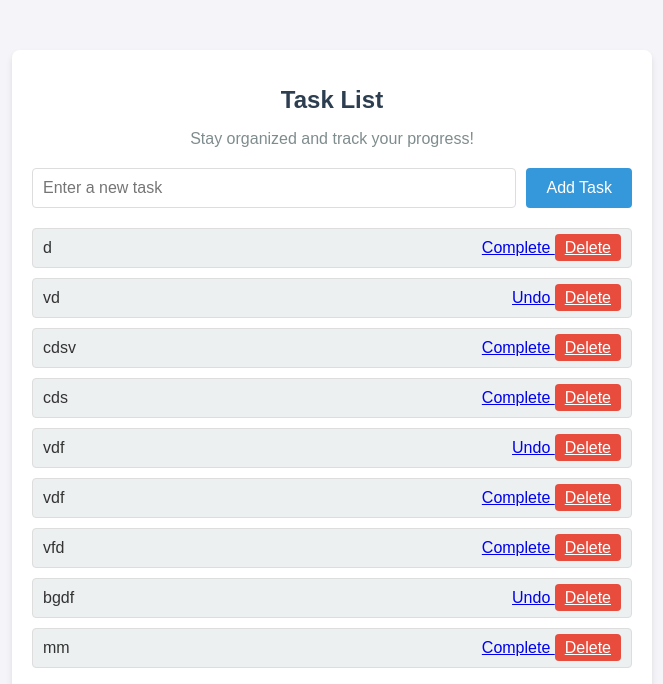
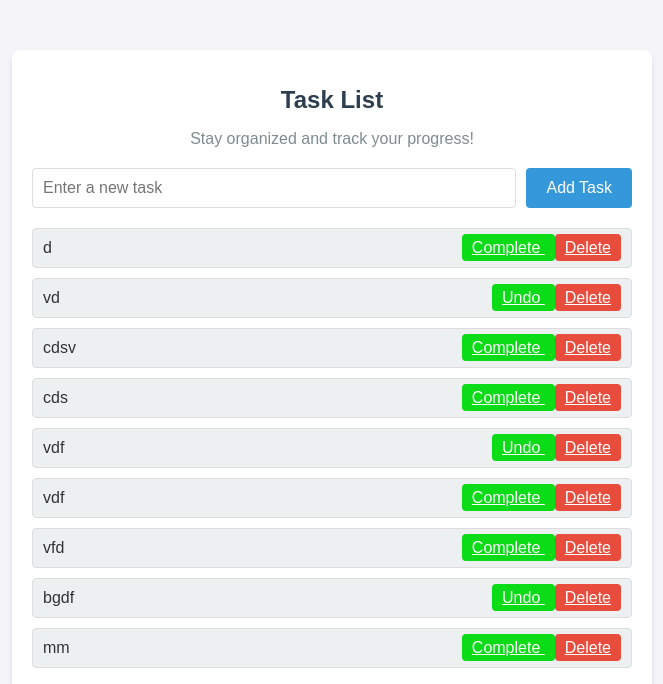
Before and after one commit to mrunalmunot/Listify, a Django app: template listify/app/templates/app/task_list.html in a window 1280 px wide. Shown: the top 684 px of the page, without its empty margins (308-971 px from the left). Run offline with Django 5.2, Linux system fonts and the light colour scheme; the template is opened without the code that fills it: values that come from a table or form of the project are taken from there, others are empty; data comes from the database, SQL or seed files in the repository; both versions use the stored data as it was after the commit; parts of the project's set-up code (start-up, migrations or seed data) failed here and were passed over.

Commit message:
ajax part --need to update

```diff
--- a/listify/app/static/app/css/styles.css
+++ b/listify/app/static/app/css/styles.css
@@ -81,6 +81,20 @@ body {
     font-size: 16px;
   }
 
+  .toggle-btn {
+    background: #0cdb17;
+    color: #fff;
+    border: none;
+    padding: 5px 10px;
+    border-radius: 4px;
+    cursor: pointer;
+  }
+
+  .toggle-btn:hover {
+    background: #2bc053;
+  }
+
+
   .delete-btn {
     background: #e74c3c;
     color: #fff;
--- a/listify/app/templates/app/task_list.html
+++ b/listify/app/templates/app/task_list.html
@@ -68,7 +68,7 @@
   </div>
 </body>
 
-<!-- <script>
+<script>
   // Add Task
   $('#addTaskForm').submit(function (e) {
     e.preventDefault();
@@ -94,6 +94,6 @@
       $(`#task-${taskId}`).remove();
     });
   }
-</script> -->
+</script>
 
 </html>
```
Also changed, not shown: listify/app/views.py (+23 -23 lines), listify/db.sqlite3.
